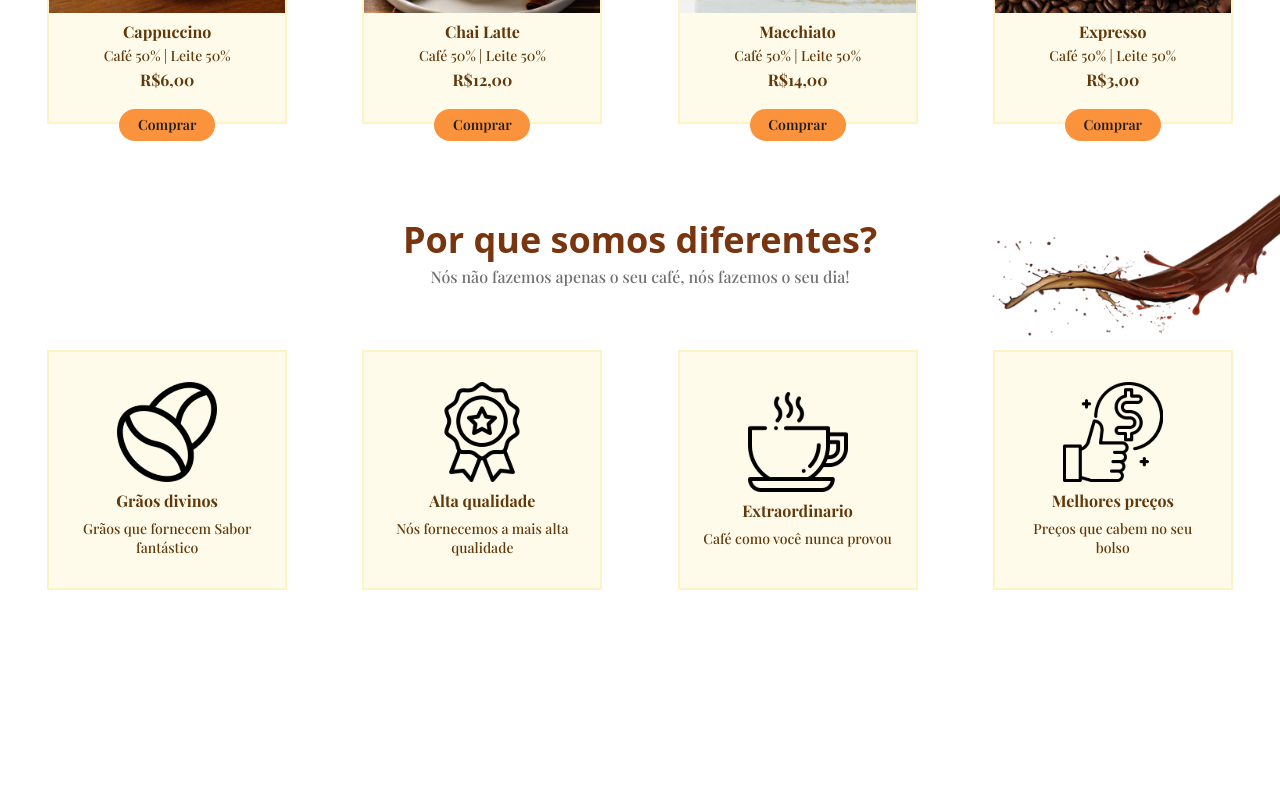
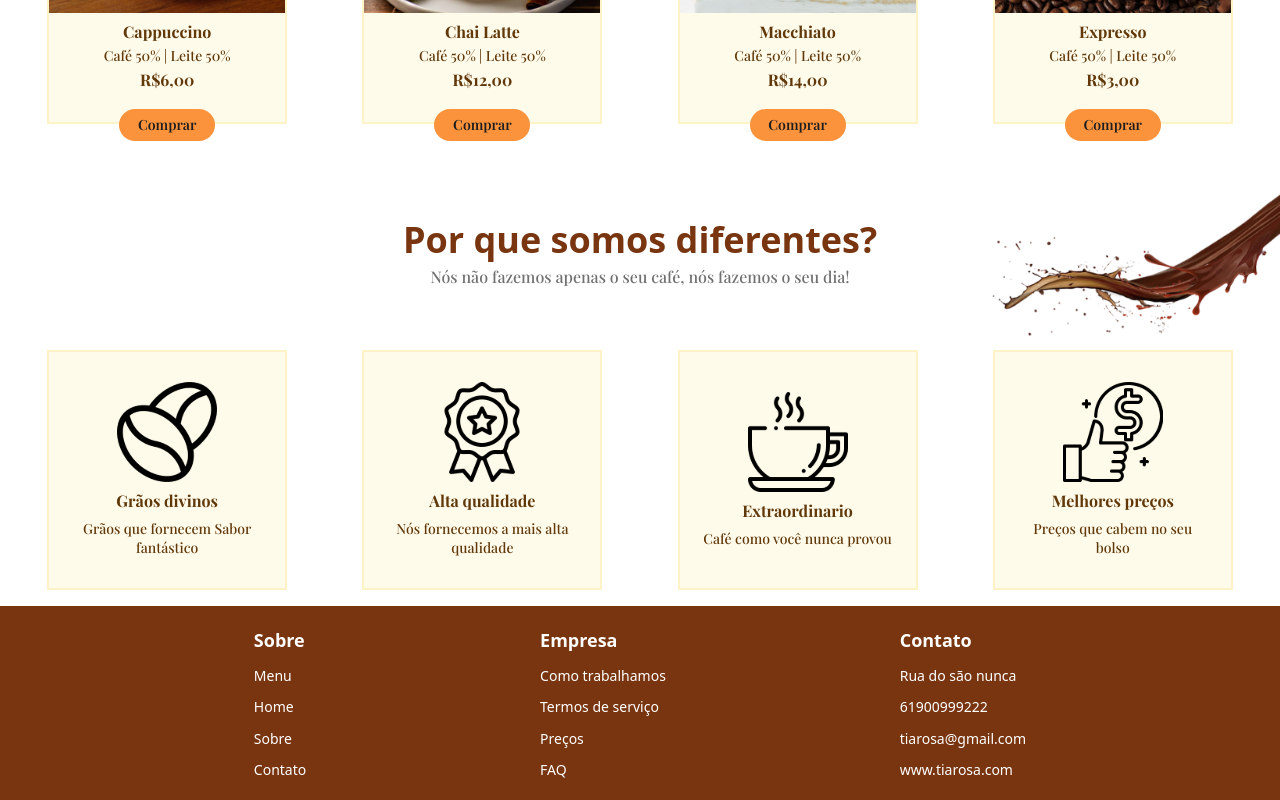
Before and after one commit to AndreCordeir0/coffe, a Next.js app: page / in a window 1280 px wide. Shown: the part 1575-2375 px from the top of the page. Before the commit the page ends 2165 px from the top, so only its background shows below. Built offline with nearby package versions, Linux system fonts and the light colour scheme; a web font is replaced by a local one.

Commit message:
feat: Footer criado

```diff
--- a/src/app/page.tsx
+++ b/src/app/page.tsx
@@ -2,6 +2,7 @@
 
 import Descricao from '@/components/Descricao'
 import Diferenciais from '@/components/Diferenciais'
+import Footer from '@/components/Footer'
 import  Header  from '@/components/Header'
 import Shop from '@/components/Shop'
 
@@ -16,6 +17,7 @@ export default function Home() {
         <Descricao />
         <Shop />
         <Diferenciais />
+        <Footer />
       </main>
     </>
   )
--- /dev/null
+++ b/src/components/Footer.tsx
@@ -0,0 +1,36 @@
+export default function Footer(){
+    const footerContent = [
+        {
+            title: 'Sobre',
+            links: ['Menu', 'Home', 'Sobre', 'Contato']
+        },
+        {
+            title: 'Empresa',
+            links: ['Como trabalhamos', 'Termos de serviço', 'Preços', 'FAQ']
+        },
+        {
+            title: 'Contato',
+            links: ['Rua do são nunca', '61900999222', 'tiarosa@gmail.com', 'www.tiarosa.com']
+        },
+    ]
+    return (
+        <div className="flex justify-evenly p-5 bg-amber-900 text-white mt-4">
+            {footerContent.map(footer=>{
+                return (
+                    <div key={footer.title} className="flex flex-col gap-3">
+                        <label className="font-bold text-lg">{footer.title}</label>
+                        {footer.links.map(link=>{
+                            return(
+                                <div key={link} className="flex flex-col">
+                                    <label className="cursor-pointer">{link}</label>
+                                </div>
+                            )
+                        })}
+
+                    </div>
+                )
+            })}
+
+        </div>
+    )
+}
```
